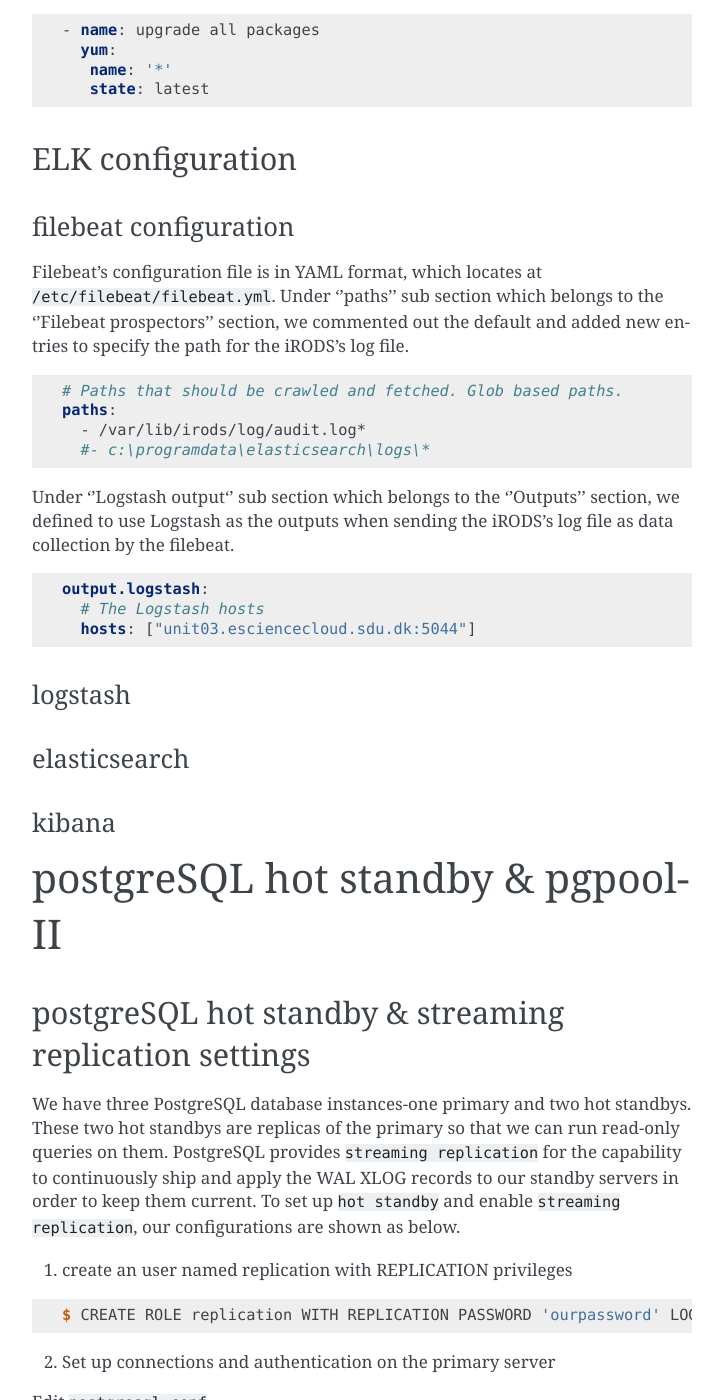
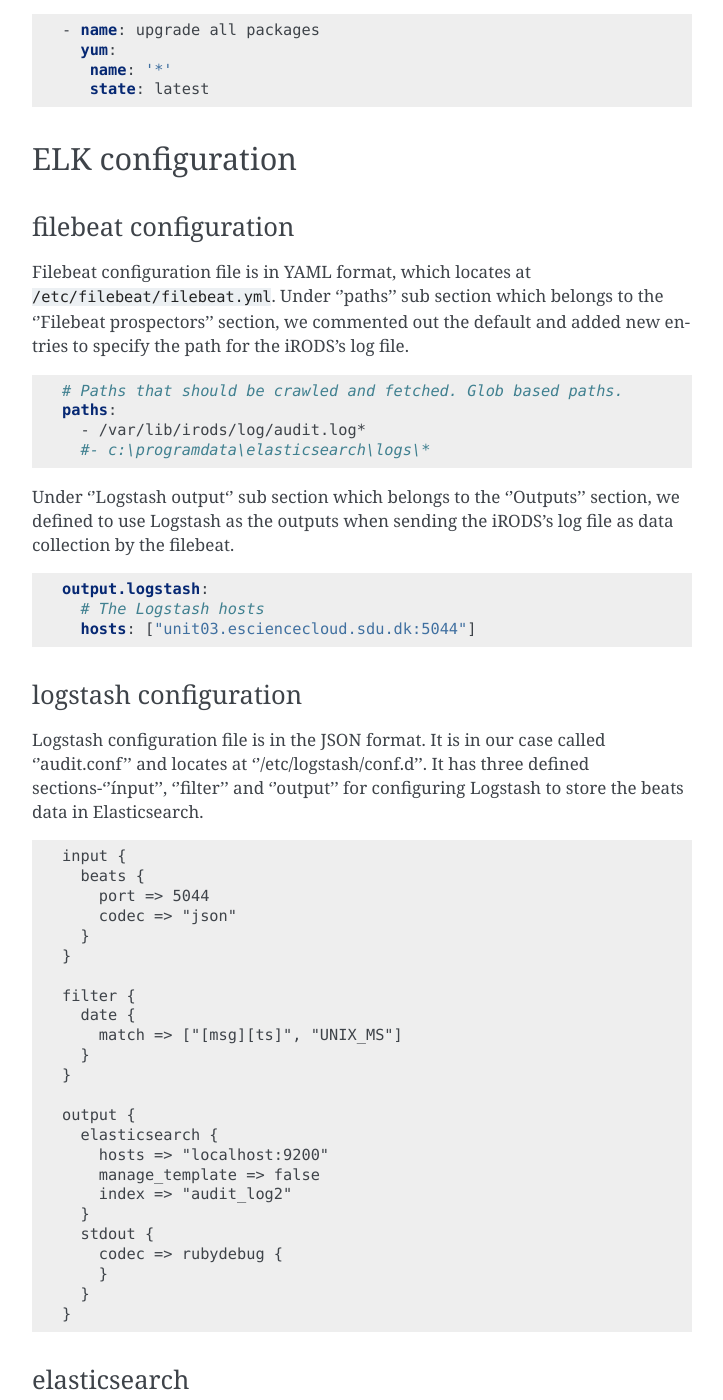
Before and after one commit to SDU-eScience/Documentation, a Sphinx documentation site: the page built from docs/source/index.rst, in a window 1280 px wide and 1400 px high, scrolled down 9281 px. Shown: the whole window, without its empty margins (388-1111 px from the left). Built offline with Sphinx 7.4.7, drawn with Linux system fonts in a browser that asks for light colours; some of the changed text lies outside the part shown.

Commit message:
adding the logstash configutation section

```diff
--- a/docs/source/index.rst
+++ b/docs/source/index.rst
@@ -356,7 +356,7 @@
 
 filebeat configuration
 ^^^^^^^^^^^^^^^^^^^^^^
-Filebeat's configuration file is in YAML format, which locates at ``/etc/filebeat/filebeat.yml``. Under ''paths'' sub section which belongs to the ''Filebeat prospectors'' section, we commented out the default and added new entries to specify the path for the iRODS's log file.
+Filebeat configuration file is in YAML format, which locates at ``/etc/filebeat/filebeat.yml``. Under ''paths'' sub section which belongs to the ''Filebeat prospectors'' section, we commented out the default and added new entries to specify the path for the iRODS's log file.
 
 .. code-block:: yml
 
@@ -374,8 +374,39 @@
      hosts: ["unit03.esciencecloud.sdu.dk:5044"]
 
 
-logstash
-^^^^^^^^^
+logstash configuration
+^^^^^^^^^^^^^^^^^^^^^^^
+
+Logstash configuration file is in the JSON format. It is in our case called ''audit.conf'' and  locates at ''/etc/logstash/conf.d''. It has three defined sections-''ínput'', ''filter'' and ''output'' for configuring Logstash to store the beats data in Elasticsearch.
+
+.. code-block:: yml
+
+   input {
+     beats {
+       port => 5044
+       codec => "json"
+     }
+   }
+
+   filter {
+     date {
+       match => ["[msg][ts]", "UNIX_MS"]
+     }
+   }
+
+   output {
+     elasticsearch {
+       hosts => "localhost:9200"
+       manage_template => false
+       index => "audit_log2"
+     }
+     stdout {
+       codec => rubydebug {
+       }
+     }
+   }
+
+
 
 elasticsearch
 ^^^^^^^^^^^^^^
```
